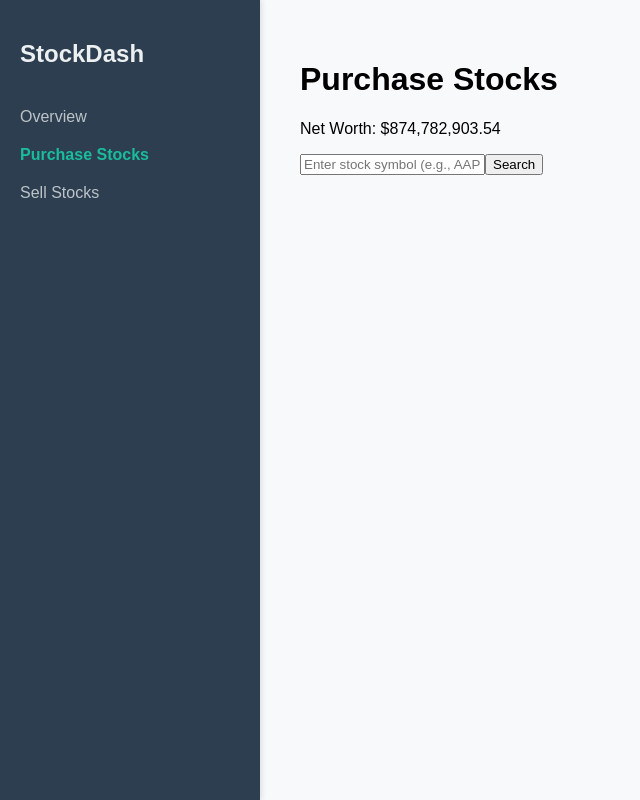
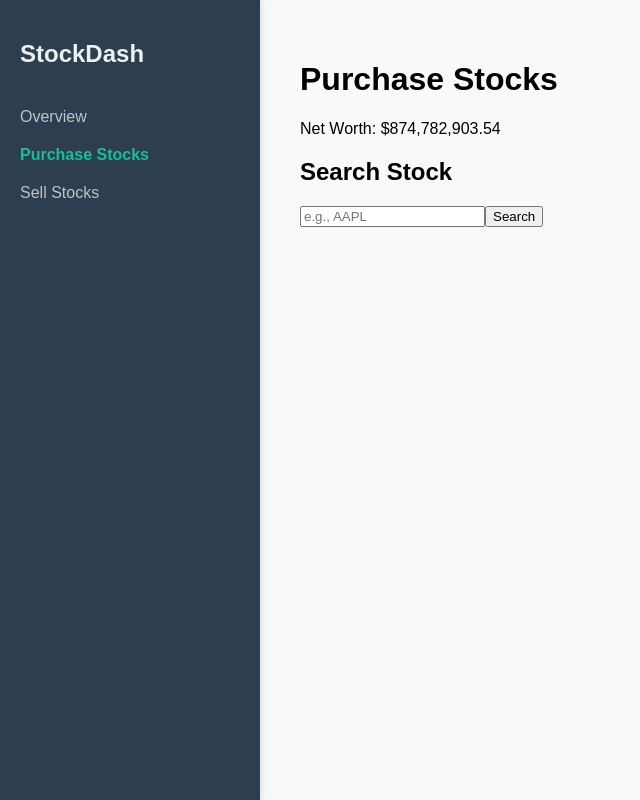
Before and after one commit to xaavr/hackathon, a React (Create React App) app in the folder frontend/: page /purchase in a window 1280 px wide. Shown: the whole page, without its empty margins (0-640 px from the left). Built offline with nearby package versions, Linux system fonts and the light colour scheme.

Commit message:
purchasing stocks page built

```diff
--- a/frontend/src/PurchaseStocks.js
+++ b/frontend/src/PurchaseStocks.js
@@ -1,23 +1,31 @@
 import React, { useState } from 'react'
-import axios from 'axios'
-
-const API_KEY = 'd13fn3hr01qs7glhabugd13fn3hr01qs7glhabv0'
+import Card from './components/Card'
 
 export default function PurchaseStocks() {
   const [searchQuery, setSearchQuery] = useState('')
   const [stockData, setStockData] = useState(null)
   const [quantity, setQuantity] = useState(1)
   const [netWorth, setNetWorth] = useState(874782903.54)
+  const [purchasedStocks, setPurchasedStocks] = useState([])
 
-  const handleSearch = async () => {
-    if (!searchQuery) return
-    try {
-      const response = await axios.get(
-        `https://finnhub.io/api/v1/quote?symbol=${searchQuery.toUpperCase()}&token=${API_KEY}`
-      )
-      setStockData({ symbol: searchQuery.toUpperCase(), ...response.data })
-    } catch (err) {
-      console.error('Stock fetch error:', err)
+  const mockStocks = {
+    AAPL: { symbol: 'AAPL', c: 186.25, h: 187.88, l: 185.75 },
+    TSLA: { symbol: 'TSLA', c: 213.1, h: 215.0, l: 210.5 },
+    GOOGL: { symbol: 'GOOGL', c: 129.6, h: 130.0, l: 128.4 },
+    MSFT: { symbol: 'MSFT', c: 336.9, h: 340.0, l: 333.5 },
+    AMZN: { symbol: 'AMZN', c: 121.6, h: 123.0, l: 119.8 },
+    NVDA: { symbol: 'NVDA', c: 1085.25, h: 1100.0, l: 1062.3 },
+    META: { symbol: 'META', c: 473.15, h: 478.0, l: 469.0 },
+    JPM: { symbol: 'JPM', c: 196.8, h: 198.2, l: 194.5 },
+    DIS: { symbol: 'DIS', c: 101.25, h: 103.0, l: 99.8 }
+  }
+
+  const handleSearch = () => {
+    const symbol = searchQuery.toUpperCase()
+    if (mockStocks[symbol]) {
+      setStockData(mockStocks[symbol])
+    } else {
+      alert('Try symbols like AAPL, TSLA, GOOGL, etc.')
       setStockData(null)
     }
   }
@@ -27,63 +35,104 @@ export default function PurchaseStocks() {
 
     const cost = stockData.c * quantity
     if (cost > netWorth) {
-      alert('Not enough funds!')
+      alert('Insufficient funds!')
       return
     }
 
+    const newPurchase = {
+      symbol: stockData.symbol,
+      price: stockData.c,
+      quantity,
+      total: cost.toFixed(2)
+    }
+
     setNetWorth(prev => prev - cost)
-    alert(`Purchased ${quantity} shares of ${stockData.symbol} for $${cost.toFixed(2)}`)
+    setPurchasedStocks(prev => [...prev, newPurchase])
+    alert(`Purchased ${quantity} shares of ${stockData.symbol}`)
   }
 
   return (
-    <div className="min-h-screen p-8 bg-gradient-to-b from-white via-blue-100 to-blue-200 text-gray-800">
-      <h1 className="text-3xl font-bold mb-4">Purchase Stocks</h1>
-      <p className="mb-6 text-lg font-medium">
-        Net Worth: ${netWorth.toLocaleString(undefined, { minimumFractionDigits: 2 })}
+    <div className="min-h-screen bg-gray-50 p-8 font-inter">
+      <div className="max-w-5xl mx-auto space-y-6">
+        <h1 className="text-3xl font-bold text-gray-800">Purchase Stocks</h1>
+        <p className="text-lg text-gray-600">
+          Net Worth:{' '}
+          <span className="text-emerald-600 font-semibold">
+            ${netWorth.toLocaleString(undefined, { minimumFractionDigits: 2 })}
+          </span>
         </p>
 
-      <div className="flex gap-3 mb-6">
+        <Card title="Search Stock">
+          <div className="flex gap-4">
             <input
               type="text"
               value={searchQuery}
               onChange={e => setSearchQuery(e.target.value)}
-          placeholder="Enter stock symbol (e.g., AAPL)"
-          className="border px-4 py-2 rounded w-64"
+              placeholder="e.g., AAPL"
+              className="flex-1 px-4 py-2 border border-gray-300 rounded-md focus:outline-none focus:ring-2 focus:ring-emerald-500"
             />
             <button
               onClick={handleSearch}
-          className="bg-blue-600 text-white px-4 py-2 rounded hover:bg-blue-700"
+              className="bg-emerald-600 text-white px-4 py-2 rounded hover:bg-emerald-700 transition"
             >
               Search
             </button>
           </div>
+        </Card>
 
-      {stockData && stockData.c ? (
-        <div className="bg-white rounded shadow p-4 max-w-md">
-          <h2 className="text-xl font-semibold mb-2">{stockData.symbol}</h2>
-          <p className="text-gray-700 mb-4">Current Price: ${stockData.c.toFixed(2)}</p>
+        {stockData && stockData.c && (
+          <Card title={stockData.symbol}>
+            <div className="space-y-2 text-gray-700">
+              <p>
+                <strong>Price:</strong> ${stockData.c.toFixed(2)}
+              </p>
+              <p className="text-sm text-gray-500">
+                High: ${stockData.h.toFixed(2)} | Low: ${stockData.l.toFixed(2)}
+              </p>
 
-          <div className="flex gap-3 items-center mb-2">
+              <div className="flex items-center gap-4 mt-4">
                 <input
                   type="number"
                   min="1"
                   value={quantity}
                   onChange={e => setQuantity(parseInt(e.target.value))}
-              className="border px-3 py-2 rounded w-24"
+                  className="w-24 px-3 py-2 border border-gray-300 rounded-md focus:ring-2 focus:ring-blue-500"
                 />
                 <button
                   onClick={handlePurchase}
-              className="bg-green-600 text-white px-4 py-2 rounded hover:bg-green-700"
+                  className="bg-blue-600 text-white px-4 py-2 rounded hover:bg-blue-700"
                 >
                   + Purchase
                 </button>
               </div>
 
-          <p className="text-sm text-gray-600">
-            Total: ${(stockData.c * quantity).toFixed(2)}
+              <p className="text-sm mt-2">
+                Total:{' '}
+                <strong>${(stockData.c * quantity).toFixed(2)}</strong>
               </p>
             </div>
-      ) : null}
+          </Card>
+        )}
+
+        {purchasedStocks.length > 0 && (
+          <div className="space-y-6 mt-12">
+            <h2 className="text-2xl font-semibold text-gray-800">Your Purchases</h2>
+            <div className="grid grid-cols-1 sm:grid-cols-2 md:grid-cols-3 gap-6">
+              {purchasedStocks.map((stock, index) => (
+                <div
+                  key={index}
+                  className="rounded-xl bg-blue-50 shadow-sm p-5 text-gray-800 hover:shadow-md transition"
+                >
+                  <p className="text-xl font-bold mb-2">{stock.symbol}</p>
+                  <p className="text-sm mb-1">Quantity: <span className="font-medium">{stock.quantity}</span></p>
+                  <p className="text-sm mb-1">Price: <span className="font-medium">${stock.price.toFixed(2)}</span></p>
+                  <p className="text-sm">Total: <span className="font-semibold">${stock.total}</span></p>
+                </div>
+              ))}
+            </div>
+          </div>
+        )}
+      </div>
     </div>
   )
 }
--- /dev/null
+++ b/frontend/src/components/Card.js
@@ -0,0 +1,11 @@
+// src/components/Card.js
+import React from 'react'
+
+export default function Card({ title, children }) {
+  return (
+    <div className="bg-white shadow rounded-xl p-6 transition hover:shadow-lg">
+      {title && <h2 className="text-lg font-semibold text-gray-800 mb-2">{title}</h2>}
+      {children}
+    </div>
+  )
+}
--- a/frontend/src/index.css
+++ b/frontend/src/index.css
@@ -2,11 +2,11 @@
 @tailwind components;
 @tailwind utilities;
 
+@import url('https://fonts.googleapis.com/css2?family=Inter:wght@400;500;600;700&display=swap');
+
 body {
+  font-family: 'Inter', sans-serif;
   margin: 0;
-  font-family: -apple-system, BlinkMacSystemFont, 'Segoe UI', 'Roboto', 'Oxygen',
-    'Ubuntu', 'Cantarell', 'Fira Sans', 'Droid Sans', 'Helvetica Neue',
-    sans-serif;
   -webkit-font-smoothing: antialiased;
   -moz-osx-font-smoothing: grayscale;
 }
```
Also changed, not shown: 1 other file (tests, documents, lock files or other folders). Lines whose indentation alone changed are shown as unchanged.
